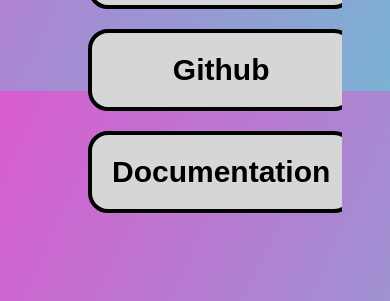
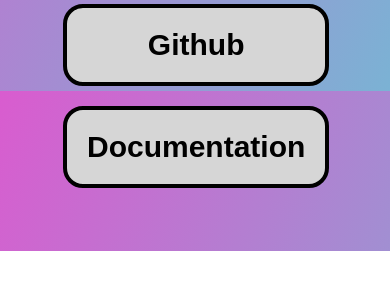
Before and after one commit to TRSTN4/br4nch.com, a plain HTML site: page index.html in a window 390 px wide. Shown: the part 753-1054 px from the top of the page. After the commit the page ends 1004 px from the top, so only its background shows below. Drawn offline with Linux system fonts and the light colour scheme.

Commit message:
Fixed buttons for mobile phones.

```diff
--- a/css/index.css
+++ b/css/index.css
@@ -56,3 +56,10 @@
     /* Cursor */
     cursor: pointer;
 }
+
+@media only screen and (max-width: 600px) {
+    .grid-container {
+        /* Position */
+        padding: 15px;
+    }
+}
```
